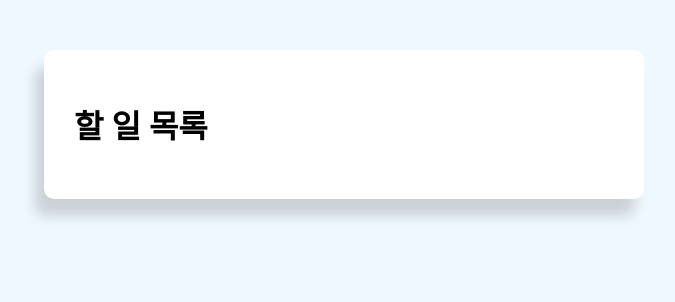
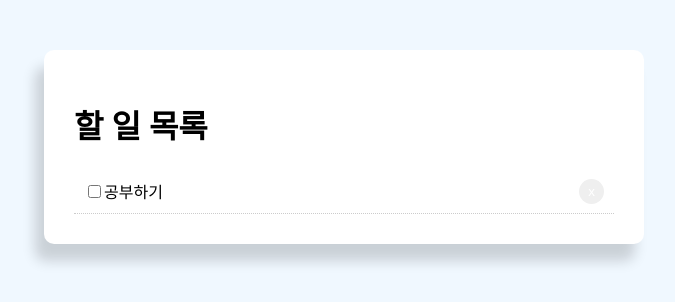
Before and after one commit to jeongph/react-todo-app, a React (Create React App) app: page / in a window 1280 px wide. Shown: the top 302 px of the page, without its empty margins (296-971 px from the left). Built offline with nearby package versions, Linux system fonts and the light colour scheme.

Commit message:
~ 할 일 목록 UI 만들기(JSX, CSS 작성)

```diff
--- a/src/App.js
+++ b/src/App.js
@@ -15,6 +15,23 @@
 import "./App.css";
 
 export default class App extends Component {
+  btnStyle = {
+    color: "#fff",
+    border: "none",
+    padding: "5px 9px",
+    borderRadius: "50%",
+    cursor: "pointer",
+    float: "right"
+  }
+
+  getStyle = () => {
+    return {
+      padding: "10px",
+      borderBottom: "1px #ccc dotted",
+      textDecoration: "none"
+    }
+  }
+
   render() {
     return (
       <div className="container">
@@ -22,6 +39,12 @@
           <div className="title">
             <h1>할 일 목록</h1>
           </div>
+
+          <div style={this.getStyle()}>
+            <input type="checkbox" defaultChecked={false} />
+            공부하기
+            <button style={this.btnStyle}>x</button>
+          </div>
         </div>
       </div>
     )
```
